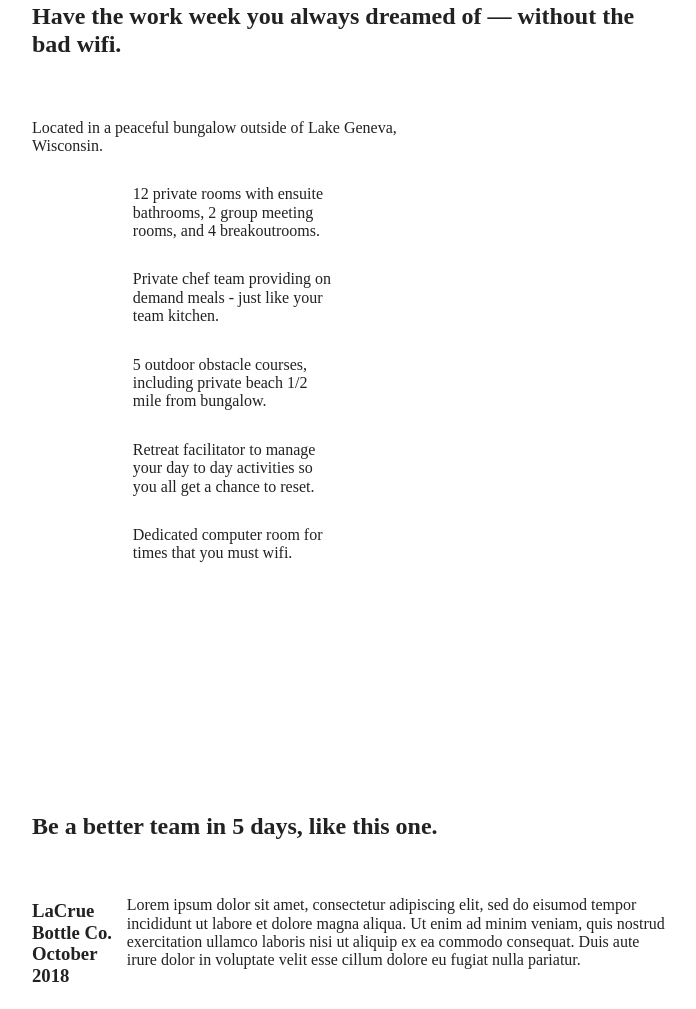
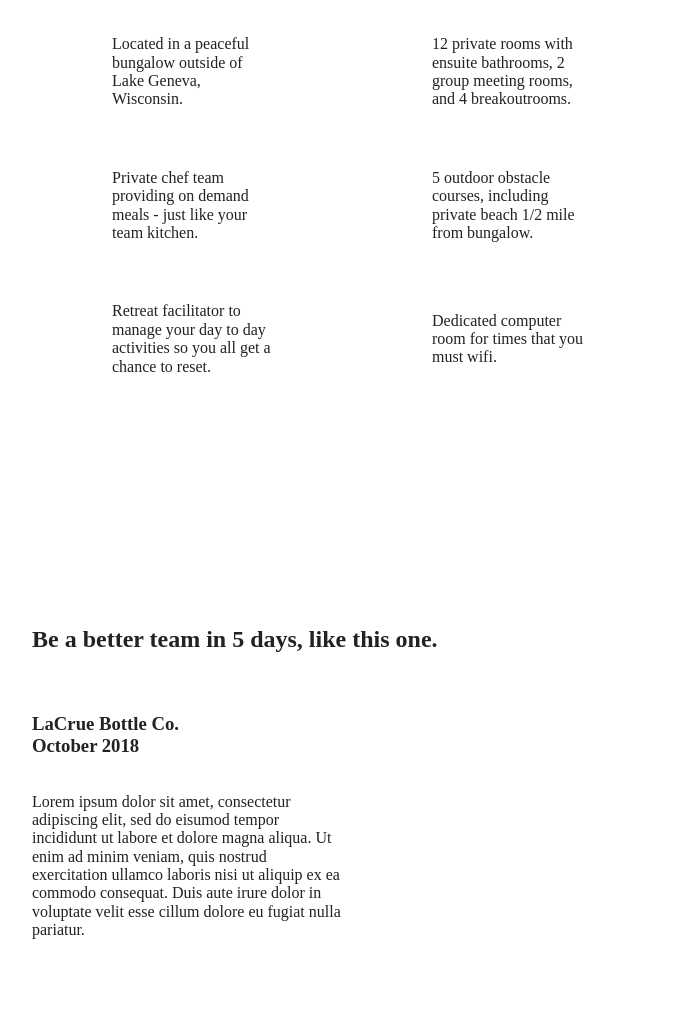
Before and after one commit to emilyann1/unplugged-retreat, a website built with Parcel: page index.html in a window 1280 px wide. Shown: the part 856-1865 px from the top of the page, without its empty margins (288-984 px from the left). Built offline with nearby package versions, Linux system fonts and the light colour scheme.

Commit message:
fixed css errors for tablet media query

```diff
--- a/css/main.css
+++ b/css/main.css
@@ -246,7 +246,7 @@ aside .content-wrapper {
     margin: 30px 0;
 }
 
-.features .features-item-description {
+.features .features-items {
     display: flex;
     justify-content: center;
     align-items: center;
@@ -492,6 +492,8 @@ aside .content-wrapper {
   .reviews article {
     display: flex;
     justify-content: space-between;
+    flex-flow: column;
+    width: 49%;
   }
 
   .reviews article div {
--- a/index.html
+++ b/index.html
@@ -56,12 +56,11 @@
             Find out when we are holding our next retreat and how your company
             or team can sign up!
           </p>
-
+        </div>
         <div class="form">
           <h3>Find out more</h3>
           <input type="text" name="name" value="email address">
           <input type="button" value="Download Itinerary">
-        </div>
         </div>
       </div> <!-- aside content wrapper ends -->
     </aside>
@@ -72,7 +71,7 @@
         <div class="features-items">
             <article>
               <p class="fontawesome-icon"></p>
-              <p class="features-items-desciption">Located in a peaceful bungalow
+              <p class="features-item-description">Located in a peaceful bungalow
                 outside of Lake Geneva, Wisconsin.</p>
             </article>
 
```
Also changed, not shown: about/index.html (+4 -4 lines). Lines whose indentation alone changed are shown as unchanged.
